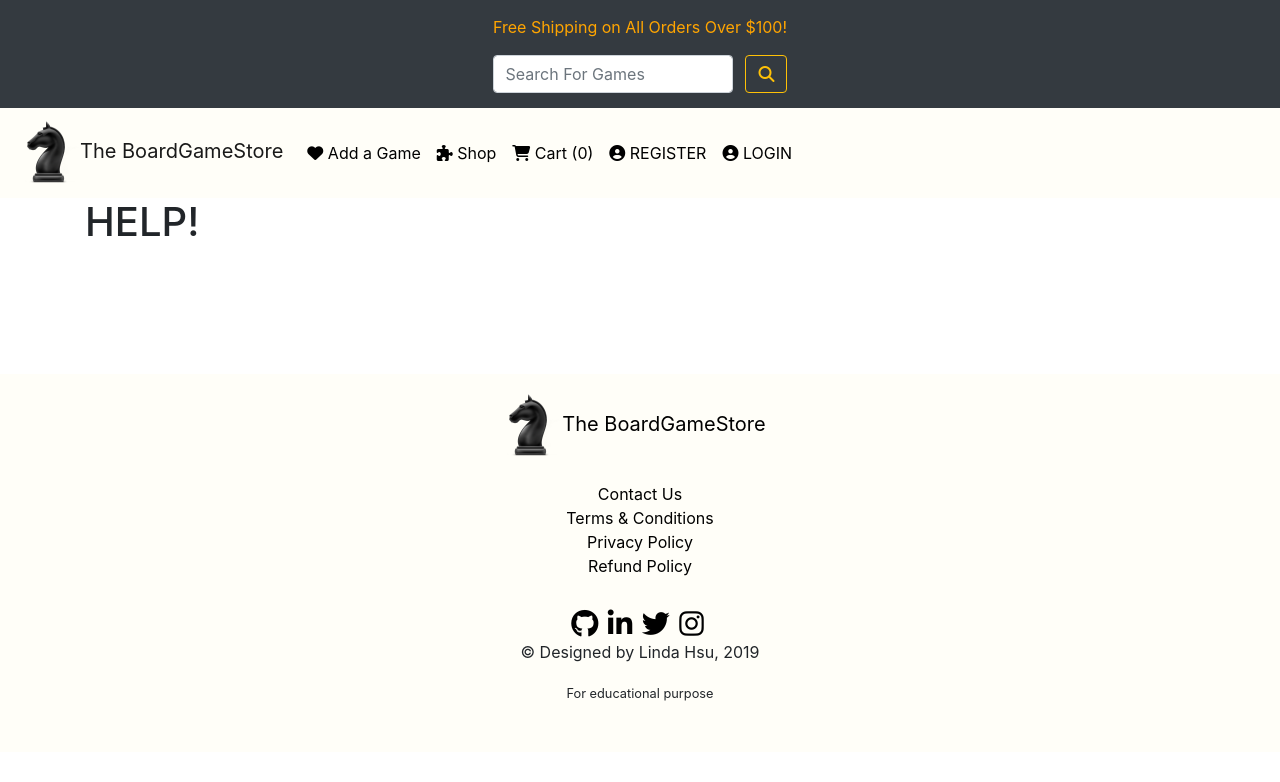
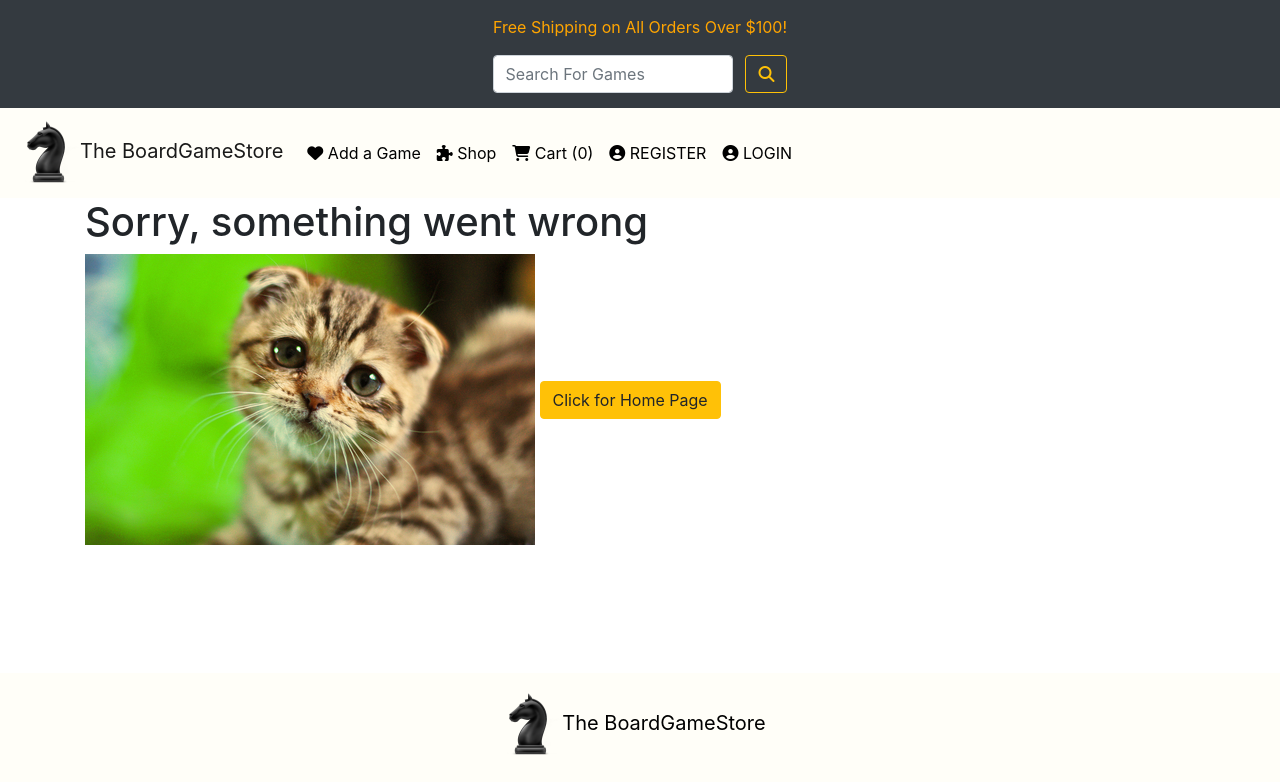
Before and after one commit to Paddlepop25/codeinstitute-boardgame-store, a Django app: template templates/404.html in a window 1280 px wide. Shown: the top 782 px of the page. Before the commit the page ends 701 px from the top, so only its background shows below. Run offline with Django 3.2, Linux system fonts and the light colour scheme; the template is opened without the code that fills it, so the values that code supplies are empty; parts of the project's set-up code (start-up, migrations or seed data) failed here and were passed over; some libraries are stand-ins or nearby versions.

Commit message:
created 404 error page blindly

```diff
--- a/boardgamestore_project/settings.py
+++ b/boardgamestore_project/settings.py
@@ -24,7 +24,8 @@ BASE_DIR = os.path.dirname(os.path.dirname(os.path.abspath(__file__)))
 SECRET_KEY = 'v2!0s9j09c8-+2@=huc@($0&!y=m2qua1j2_bcuc60vkz@h-h('
 
 # SECURITY WARNING: don't run with debug turned on in production!
-DEBUG = True
+# DEBUG = True
+DEBUG = False
 
 ALLOWED_HOSTS = ["linda-boardgamestore.herokuapp.com", '*']
 
--- a/templates/404.html
+++ b/templates/404.html
@@ -1,9 +1,15 @@
 {% extends 'base.html' %}
 
-{% block title %} Games Catalogue {% endblock %}
+{% block title %} 404 Error {% endblock %}
+
+{% load static %}
 
 {% block content %}
 
-<h1>HELP!</h1>
+<div class="error_page">
+  <h1>Sorry, something went wrong</h1>
+    <img src="{% static 'images/sad_cat.jpg'%}"></img>
+    <a href="{% url 'home' %}" class="btn btn-warning">Click for Home Page</a>
+</div>
 
 {% endblock %}
```
Also changed, not shown: static/images/sad_cat.jpg (added).
